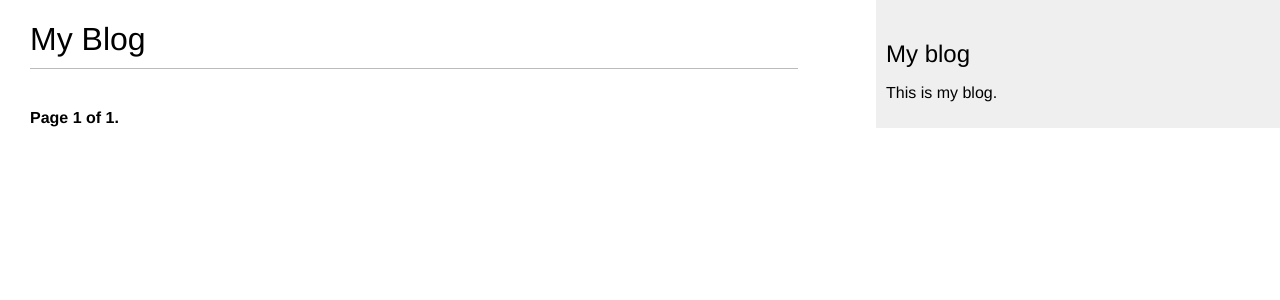
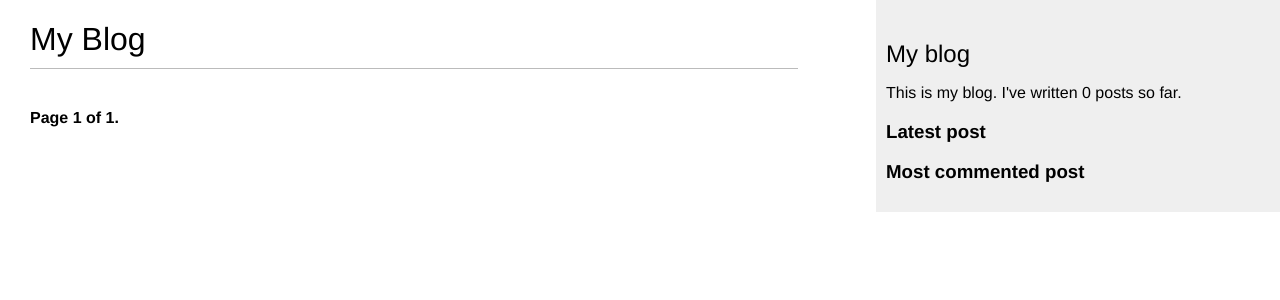
Before and after one commit to ShimaCoding/DjangoBlog, a Django app: page /blog/ in a window 1280 px wide. Shown: the top 300 px of the page. Run offline with Django 3.2, Linux system fonts and the light colour scheme; data that the repository does not hold is empty.

Commit message:
Latest post, filter post

```diff
--- a/mysite/blog/models.py
+++ b/mysite/blog/models.py
@@ -2,6 +2,7 @@ from django.db import models
 from django.utils import timezone
 from django.contrib.auth.models import User
 from django.urls import reverse
+from taggit.managers import TaggableManager
 
 
 class PublishedManager(models.Manager):
@@ -30,6 +31,7 @@ class Post(models.Model):
                               default='draft')
     objects = models.Manager()  # the default manager.
     published = PublishedManager()  # our custom manager
+    tags = TaggableManager()
 
     class Meta:
 
--- a/mysite/blog/templates/blog/base.html
+++ b/mysite/blog/templates/blog/base.html
@@ -1,3 +1,4 @@
+{% load blog_tags %}
 {% load static %}
 <!DOCTYPE html>
 <html>
@@ -10,9 +11,21 @@
     {% block content %}
     {% endblock %}
     </div>
+
     <div id="sidebar">
         <h2>My blog</h2>
-<p>This is my blog.</p>
+        <p>This is my blog. I've written {% total_posts %} posts so far.</p>
+        <h3>Latest post</h3>
+        {% show_latest_posts 3 %}
+        <h3>Most commented post</h3>
+        {% get_most_commented_post as most_commneted_posts %}
+        <ul>
+        {% for post in most_commneted_posts %}
+            <li>
+            <a href="{{post.get_absolute_url}}">{{post.title}}</a>
+            </li>
+        {% endfor %}
+        </ul>
     </div>
 </body>
 </html>
--- /dev/null
+++ b/mysite/blog/templates/blog/post/latest_posts.html
@@ -0,0 +1,7 @@
+<ul>
+  {% for post in latest_posts %}
+  <li>
+    <a href="{{ post.get_absolute_url }}">{{ post.title }}</a>
+  </li>
+  {% endfor %}
+</ul>
--- a/mysite/blog/templates/blog/post/list.html
+++ b/mysite/blog/templates/blog/post/list.html
@@ -1,20 +1,31 @@
 {% extends "blog/base.html" %}
+{% load blog_tags %}
+
 {% block title %}My Blog{% endblock %}
 {% block content %}
 <h1>My Blog</h1>
 {% for post in posts %}
+{% if tag %}
+<h2>Post tagged with "{{tag.name}}" </h2>
+{% endif %}
 <h2>
 <a href="{{ post.get_absolute_url }}">
 {{ post.title }}
 </a>
+<p class="tags">Tags: {% for tag in post.tags.all  %}
+<a href="{% url "blog:post_list_by_tag" tag.slug %}">
+{{ tag.name }}
+</a>
+{% if not forloop.last %}, {% endif %}
+{% endfor %}</p>
 </h2>
 <p class="date">
 Published {{ post.publish }} by {{ post.author }}
 </p>
-{{ post.body|truncatewords:30|linebreaks }}
+{{ post.body|markdown|truncatewords_html:30 }}
 {% endfor %}
 <!--este tag se utiliza cuando es una vista por funcion para pasar el paginador -->
-<!--{% include "pagination.html" with page=posts %}!-->
+{% include "pagination.html" with page=posts %}
 <!--este tag se utiliza cuando es una vista por clases para pasar el paginador -->
-{% include "pagination.html" with page=page_obj %}
+<!--{% include "pagination.html" with page=page_obj %}!-->
 {% endblock %}
--- /dev/null
+++ b/mysite/blog/templatetags/blog_tags.py
@@ -0,0 +1,24 @@
+from django import template
+from ..models import Post
+from django.db.models import Count
+from django.utils.safestring import mark_safe
+import markdown
+
+register = template.Library()
+
+@register.simple_tag
+def total_posts():
+    return Post.published.count()
+
+@register.inclusion_tag('blog/post/latest_posts.html')
+def show_latest_posts(count=5):
+    latest_posts = Post.published.order_by('-publish')[:count]
+    return {'latest_posts':latest_posts}
+
+@register.simple_tag
+def get_most_commented_post(count=5):
+    return Post.published.annotate(total_comments=Count('comments')).order_by('-total_comments')[:count]
+
+@register.filter(name='markdown')
+def markdown_format(text):
+    return mark_safe(markdown.markdown(text))
--- a/mysite/blog/urls.py
+++ b/mysite/blog/urls.py
@@ -4,8 +4,9 @@ from . import views
 app_name = 'blog'
 urlpatterns = [
     # post views
-    #path('',views.post_list,name='post_list'),
-    path('',views.PostListView.as_view(),name='post_list'),
+    path('',views.post_list,name='post_list'),
+    #path('',views.PostListView.as_view(),name='post_list'),
+    path('tag/<slug:tag_slug>/',views.post_list, name='post_list_by_tag'),
     path('<int:year>/<int:month>/<int:day>/<slug:post>/',views.post_detail,name='post_detail'),
     path('<int:post_id>/share/',views.post_share,name='post_share'),
 ]
--- a/mysite/blog/views.py
+++ b/mysite/blog/views.py
@@ -4,12 +4,19 @@ from django.core.paginator import Paginator,EmptyPage,PageNotAnInteger
 from django.views.generic import ListView
 from .forms import EmailPostForm, CommentForm
 from django.core.mail import send_mail
+from taggit.models import Tag
+from django.db.models import Count
 
 # Create your views here.
 
 
-def post_list(request):
+def post_list(request,tag_slug=None):
     object_list = Post.published.all()
+    tag = None
+
+    if tag_slug:
+        tag = get_object_or_404(Tag,slug=tag_slug)
+        object_list = object_list.filter(tags__in=[tag])
     paginator = Paginator(object_list, 3) # 3 post in each page
     page = request.GET.get('page')
     try:
@@ -20,14 +27,17 @@ def post_list(request):
     except EmptyPage:
         # If page is out of range deliver last page of results
         posts = paginator.page(paginator.num_pages)
-    return render(request, 'blog/post/list.html', {'page':page,'posts': posts})
 
 
+    return render(request, 'blog/post/list.html', {'page':page,'posts': posts,'tag':tag})
+
+    """
 class PostListView(ListView):
     queryset = Post.published.all()
     context_object_name = 'posts'
     paginate_by = 3
     template_name = 'blog/post/list.html'
+    """
 
 
 def post_detail(request, year, month, day, post):
@@ -52,7 +62,16 @@ def post_detail(request, year, month, day, post):
             new_comment.save()
     else:
         comment_form = CommentForm()
-    return render(request, 'blog/post/detail.html', {'post': post, 'comments': comments, 'new_comment': new_comment, 'comment_form': comment_form})
+
+    #List of similar posts
+    post_tags_ids = Post.tags.values_list('id',flat=True)
+    similar_posts = Post.published.filter(tags__in = post_tags_ids).exclude(id=post.id)
+    similar_posts = similar_posts.annotate(same_tags = Count('tags')).order_by('-same_tags','-publish')[:4]
+    return render(request, 'blog/post/detail.html', {'post': post,
+                                                     'comments': comments,
+                                                     'new_comment': new_comment,
+                                                     'comment_form': comment_form,
+                                                     'similar_posts': similar_posts})
 
 
 def post_share(request,post_id):
--- a/mysite/mysite/settings.py
+++ b/mysite/mysite/settings.py
@@ -30,6 +30,8 @@ ALLOWED_HOSTS = []
 
 # Application definition
 
+SITE_ID = 1
+
 INSTALLED_APPS = [
     'django.contrib.admin',
     'django.contrib.auth',
@@ -38,6 +40,9 @@ INSTALLED_APPS = [
     'django.contrib.messages',
     'django.contrib.staticfiles',
     'blog.apps.BlogConfig',
+    'taggit',
+    'django.contrib.sites',
+    'django.contrib.sitemaps',
 ]
 
 MIDDLEWARE = [
--- a/mysite/mysite/urls.py
+++ b/mysite/mysite/urls.py
@@ -15,8 +15,15 @@ Including another URLconf
 """
 from django.contrib import admin
 from django.urls import path,include
+from django.contrib.sitemaps.views import sitemap
+from blog.sitemaps import PostSitemap
+
+sitemaps = {
+    'posts':PostSitemap,
+}
 
 urlpatterns = [
     path('admin/', admin.site.urls),
-    path('blog/',include('blog.urls',namespace='blog'),)
+    path('blog/',include('blog.urls',namespace='blog')),
+    path('sitemap.xml',sitemap,{'sitemaps':sitemaps},name='django.contrib.sitemaps.views.sitemap')
 ]
```
Also changed, not shown: mysite/blog/sitemaps.py (added, +12 -0 lines), mysite/blog/templates/blog/post/detail.html (+12 -2 lines), mysite/blog/migrations/0003_post_tags.py (added), mysite/blog/templatetags/__init__.py (added). Lines whose indentation alone changed are shown as unchanged.
